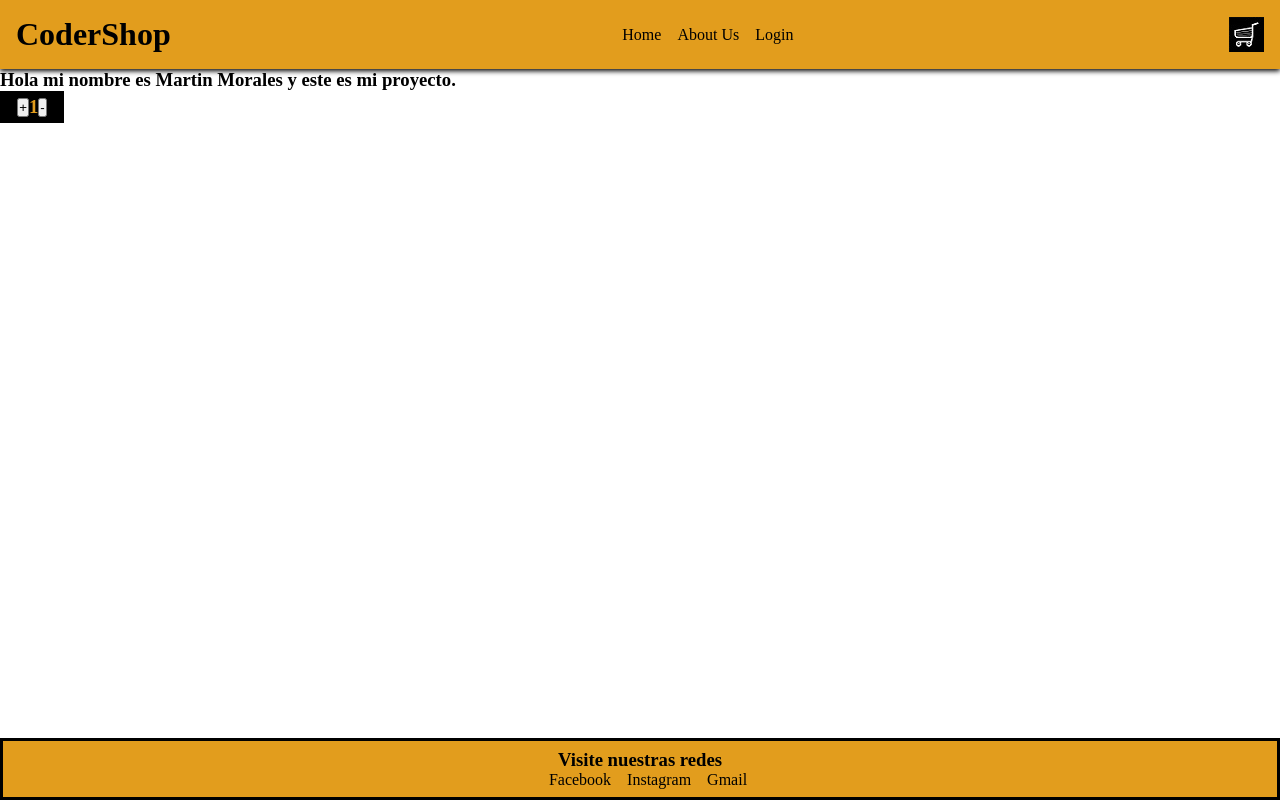
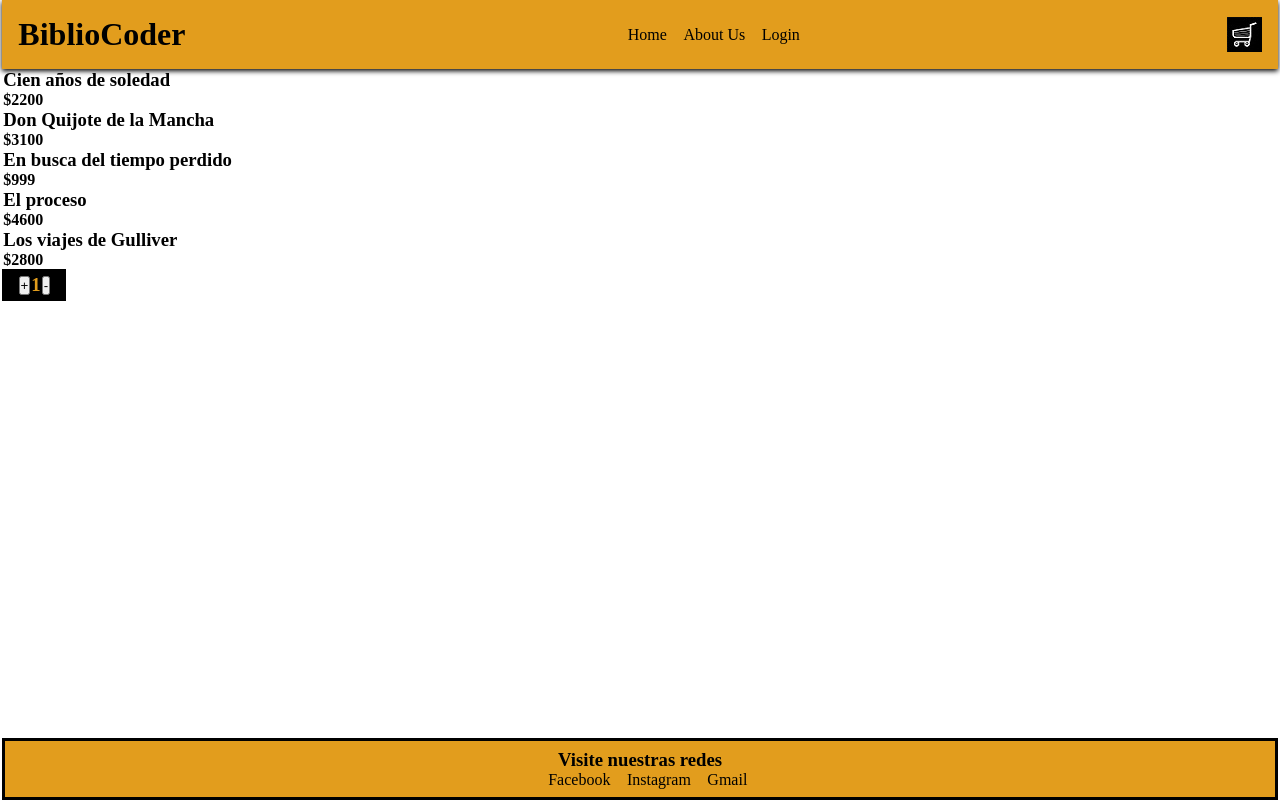
Before and after one commit to Marto2356/Martin_Morales_Ecommerce, a React (Create React App) app: page / in a window 1280 px wide. Built offline with nearby package versions, Linux system fonts and the light colour scheme.

Commit message:
Desafío  6. Promises, asincronía y MAP

```diff
--- a/src/components/Header.js
+++ b/src/components/Header.js
@@ -2,7 +2,7 @@ import NavBar from './NavBar'
 
 function Header () {
     return  <header id="main-header">
-                <h1>CoderShop</h1>
+                <h1>BiblioCoder</h1>
                 <NavBar/>
             </header>
 }
--- /dev/null
+++ b/src/components/Item.js
@@ -0,0 +1,16 @@
+import React from 'react'
+
+const Item = (props) => {
+    console.log(props)
+
+    const producto = props.producto
+
+    return (
+        <div>
+            <h3>{producto.nombre}</h3>
+            <h4>${producto.precio}</h4>
+        </div>
+    )
+}
+
+export default Item
--- a/src/components/ItemCount.js
+++ b/src/components/ItemCount.js
@@ -17,7 +17,7 @@ const ItemCount = (props) => {
     }
 
     return (
-        <div class="botonera">
+        <div className="botonera">
             <button onClick={agregar}>+</button>
             <h3>{contador}</h3>
             <button onClick={quitar}>-</button>
--- /dev/null
+++ b/src/components/ItemList.js
@@ -0,0 +1,16 @@
+import React from 'react'
+import Item from './Item'
+
+const ItemList = (props) => {
+    const listaProductos = props.lista
+
+    return (
+        <div>
+            {listaProductos.map((cadaProducto) => {
+                return <Item producto={cadaProducto}/>
+            })}
+        </div>
+    )
+}
+
+export default ItemList
--- a/src/components/ItemListContainer.js
+++ b/src/components/ItemListContainer.js
@@ -1,12 +1,32 @@
-import React from 'react'
+import React, {useEffect,useState} from 'react'
 import ItemCount from './ItemCount'
+import ItemList from './ItemList'
+
+const productosBack = [
+    {id: 1, nombre: 'Cien años de soledad', autor: 'Gabriel García Márquez', fecha: 1967, géneros: 'Novela, Realismo mágico, Ficción, Alta fantasía, Saga familiar', precio:2200, stock:8},
+    {id: 2, nombre: 'Don Quijote de la Mancha', autor: 'Miguel de Cervantes', fecha: 1605, géneros: 'Novela, Sátira, Parodia, Farsa', precio:3100, stock:12},
+    {id: 3, nombre: 'En busca del tiempo perdido', autor: 'Marcel Proust', fecha: 1913, géneros:'Literatura modernista, Novela filosófica, Novela social', precio:999, stock:4},
+    {id: 4, nombre: 'El proceso', autor:'Franz Kafka', fecha: 1925, géneros:'Novela, Absurdo, Novela filosófica, ficción paranoide', precio:4600, stock:16},
+    {id: 5, nombre: 'Los viajes de Gulliver', autor:'Jonathan Swift', fecha:1726, géneros:'Sátira, Literatura fantástica, Ficción de aventuras', precio:2800, stock:3},
+]
 
 const ItemListContainer = (props) => {
+
+    const [listaProductos, setListaProductos] = useState([])
+
+    useEffect(() => {
+        const promise = new Promise ((resolve, reject) => {
+            setTimeout(() => {
+                resolve(productosBack);
+            },2000);
+        }).then((productos) => {
+            setListaProductos(productos);
+        });
+    });
+
     return (
         <div>
-            <h3>
-                {props.saludo}
-            </h3>
+            <ItemList lista={listaProductos}/>
             <ItemCount stock={10} inicial={1}/>
         </div>
     )
--- a/src/estilos.scss
+++ b/src/estilos.scss
@@ -5,6 +5,8 @@ $colorSecundario:rgb(0, 0, 0);
     margin:0;
     padding:0;
     box-sizing:border-box;
+    margin-left: 0.03rem;
+    margin-right: 0.03rem;
 }
 
 html, body, #root{
@@ -22,7 +24,6 @@ html, body, #root{
     background-color: $colorPrimario;
     color:$colorSecundario;
     box-shadow: 0 2px 5px;
-
 }
 
 .botonera{
```
